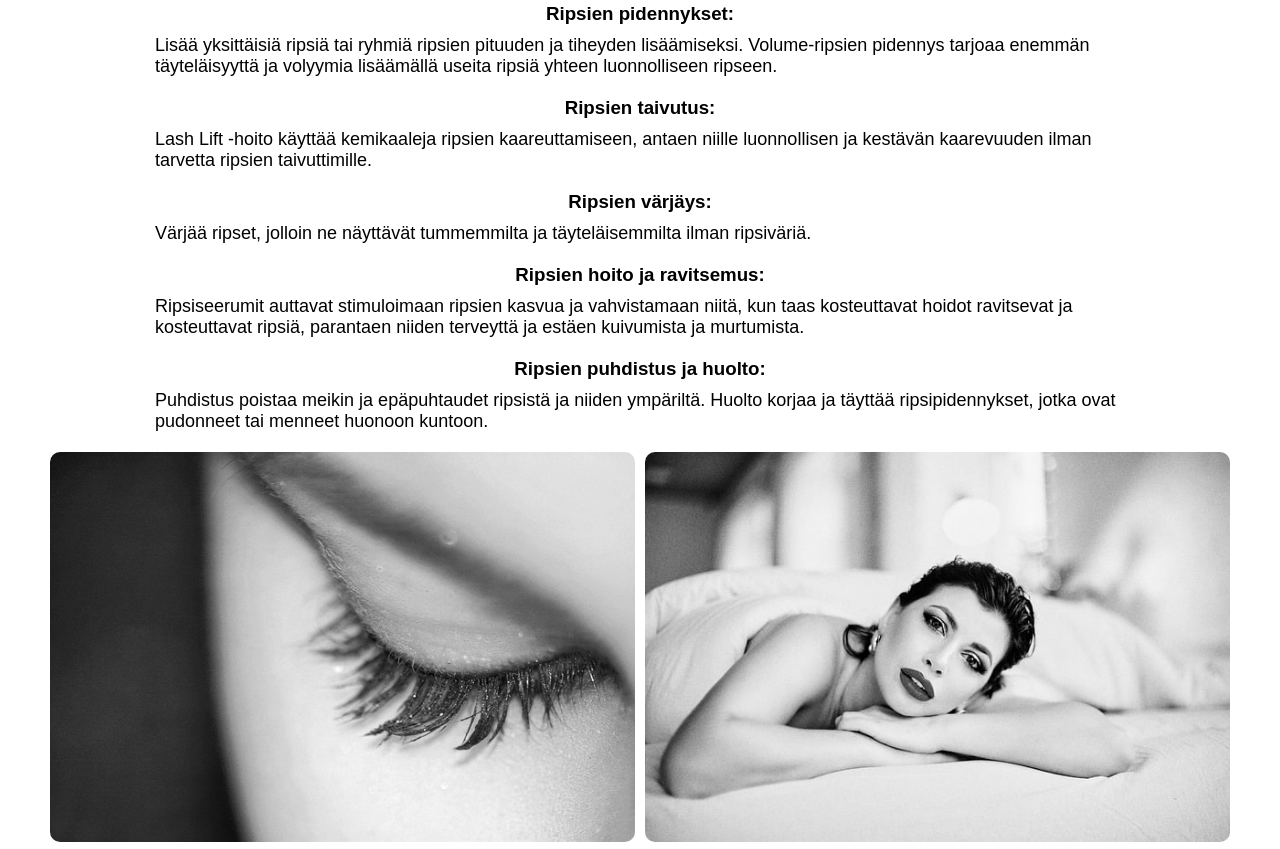
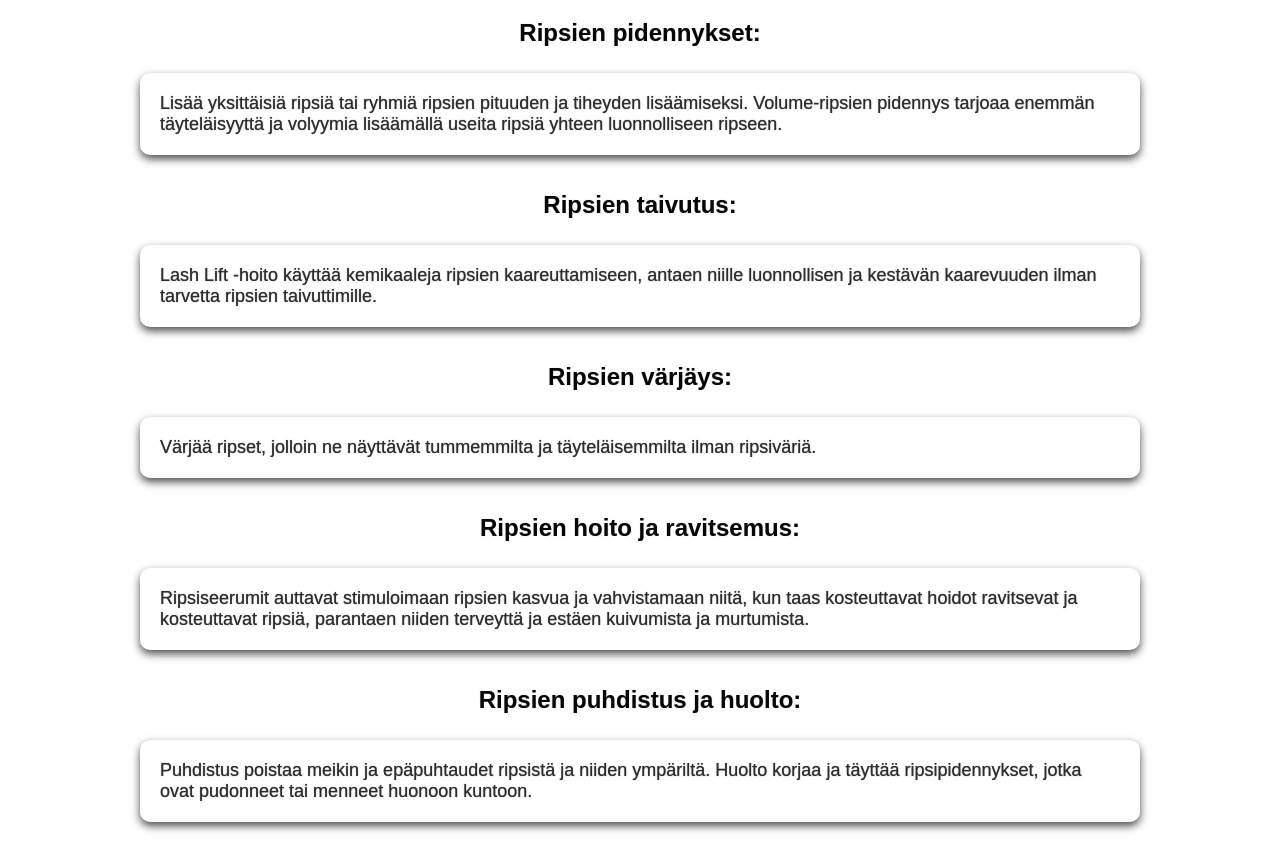
Before and after one commit to Moontags/lashes, a plain HTML site: page index.html in a window 1280 px wide. Shown: the part 1017-1866 px from the top of the page. Drawn offline with Linux system fonts and the light colour scheme.

Commit message:
Styling button and text

```diff
--- a/index.html
+++ b/index.html
@@ -82,7 +82,7 @@
 
     <!-- Footer -->
     <footer>
-        <button onclick="scrollToTop()">Back up</button>
+        <button onclick="scrollToTop()">Takaisin alkuun</button>
         <p>Lashes by Jenina © 2024</p>
     </footer>
 
--- a/style.css
+++ b/style.css
@@ -124,6 +124,14 @@ p {
   max-width: 100%;
   height: auto;
   border-radius: 10px;
+  box-shadow: 0 4px 8px rgba(0, 0, 0, 0.7); /* Pehmeä varjo kuvan ympärillä */
+  transition: transform 0.3s ease, box-shadow 0.3s ease; /* Sujuva siirtymä */
+  margin: 20px 0px;
+}
+
+.services-section .image img:hover {
+  transform: scale(1.05); /* Kuva suurenee hieman hoverin aikana */
+  box-shadow: 0 8px 16px rgba(0, 0, 0, 0.7); /* Syvempi varjo hoverin aikana */
 }
 
 .pricing-section .image img {
@@ -142,10 +150,16 @@ p {
 
 /* Palvelut ja hinnasto osioiden keskittäminen */
 .services-section p {
-  text-align: left; /* Tekstin vasemmalle kohdistaminen */
-  margin: 0 auto 20px auto; /* Lisää tilaa rivien väliin ja keskittää tekstin */
-  max-width: 1000px; /* Rajoittaa tekstin leveyden keskelle sivua */
-  padding: 0 15px; /* Lisää hieman tilaa vasemmalta ja oikealta */
+  text-align: left;
+  margin: 0 auto 20px auto;
+  max-width: 1000px;
+  padding: 20px;
+  background: #fff; /* Läpinäkyvä tausta */
+  border-radius: 10px;
+  color: #2d2d2d;
+  font-size: 18px;
+  box-shadow: 0 4px 8px rgba(0, 0, 0, 0.7);
+  text-shadow: 0px 0px 1px rgba(0, 0, 0, 0.7); /* Varjoefekti tekstille */
 }
 
 .contact-section {
@@ -153,8 +167,12 @@ p {
   color: aliceblue;
 }
 
-h3 {
+.services-section h3 {
   margin: 20px 0 10px 0;
+  color: #070707;
+  font-size: 24px;
+  text-shadow: 0px 0px 1px rgba(0, 0, 0, 0.3); /* Varjoefekti otsikoille */
+  padding: 16px;
 }
 
 footer {
@@ -169,6 +187,17 @@ footer button {
   font-size: 18px;
   cursor: pointer;
   border-radius: 20px;
+  border: none; /* Poistaa nappien oletusreunuksen */
+  background-color: #f0c040; /* Taustaväri nappille */
+  color: #040404; /* Tekstiväri nappille */
+  box-shadow: 0 4px 8px rgba(0, 0, 0, 0.3); /* Varjoefekti nappille */
+  transition: all 0.3s ease; /* Sulava siirtymäefekti */
+}
+
+footer button:hover {
+  background-color: #e0b030; /* Tummempi taustaväri hover-tilassa */
+  box-shadow: 0 6px 12px rgba(0, 0, 0, 0.4); /* Voimakkaampi varjo hover-tilassa */
+  transform: scale(1.05); /* Pieni suurennus hover-tilassa */
 }
 
 footer p {
```
